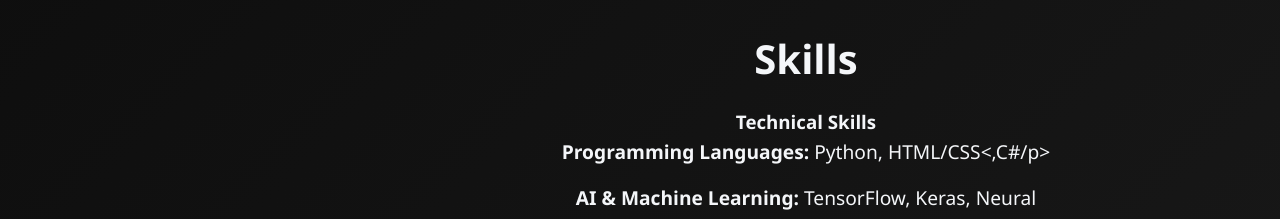
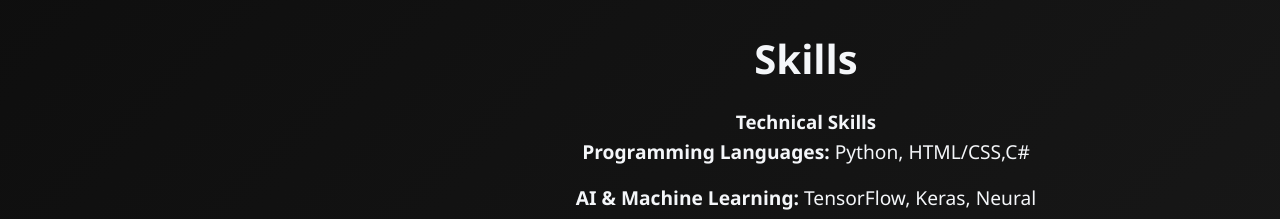
Before and after one commit to Ruvaaa/ruvaaa.github.io, a website: page index.html in a window 1280 px wide. Shown: the part 2620-2839 px from the top of the page. Drawn offline with Linux system fonts and the light colour scheme.

Commit message:
Update index.html

```diff
--- a/index.html
+++ b/index.html
@@ -92,7 +92,7 @@
 
       <!-- Technical Skills -->
       <h3>Technical Skills</h3>
-      <p><strong>Programming Languages:</strong> Python, HTML/CSS<,C#/p>
+      <p><strong>Programming Languages:</strong> Python, HTML/CSS,C#</p>
       <p><strong>AI & Machine Learning:</strong> TensorFlow, Keras, Neural Networks, Deep Learning</p>
       <p><strong>Tools & Frameworks:</strong> Google Colab, Jupyter Notebooks</p>
       <p><strong>Web Development:</strong> HTML5, CSS3, JavaScript (Basic)</p>
```
